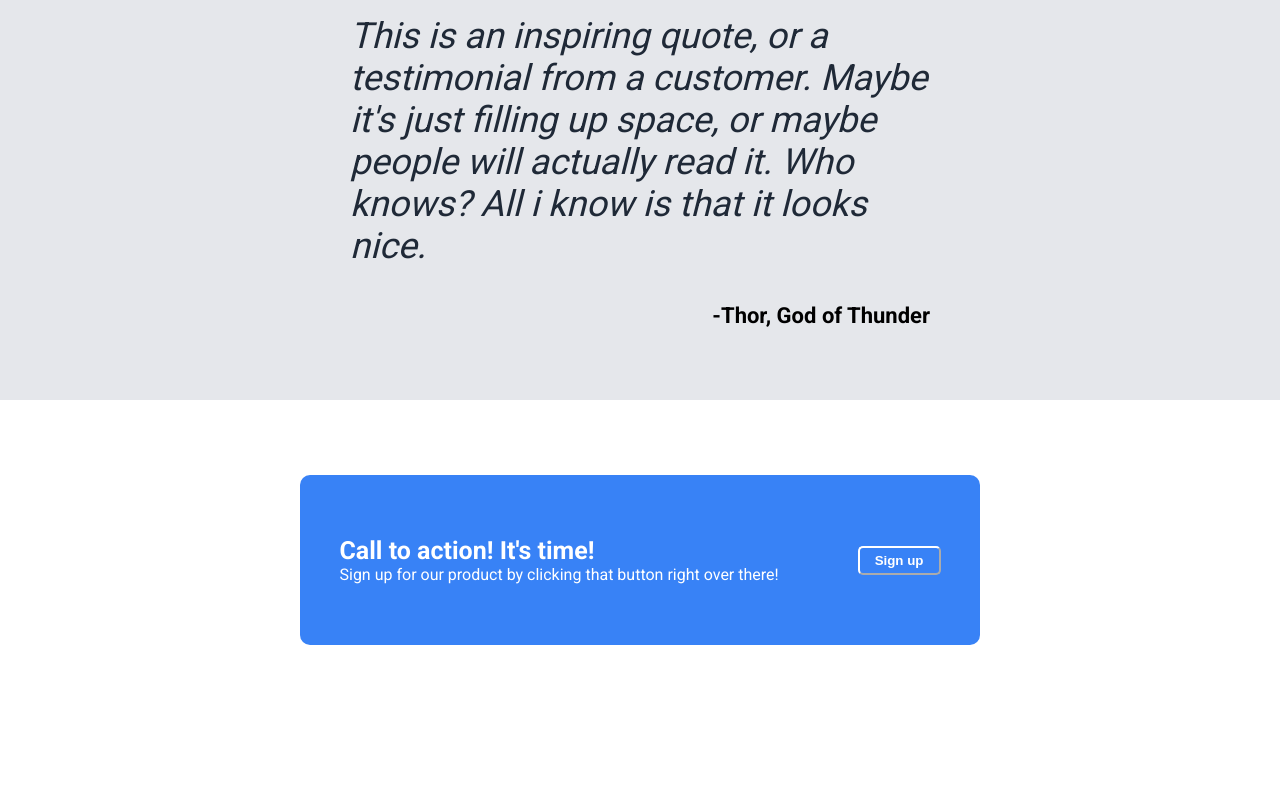
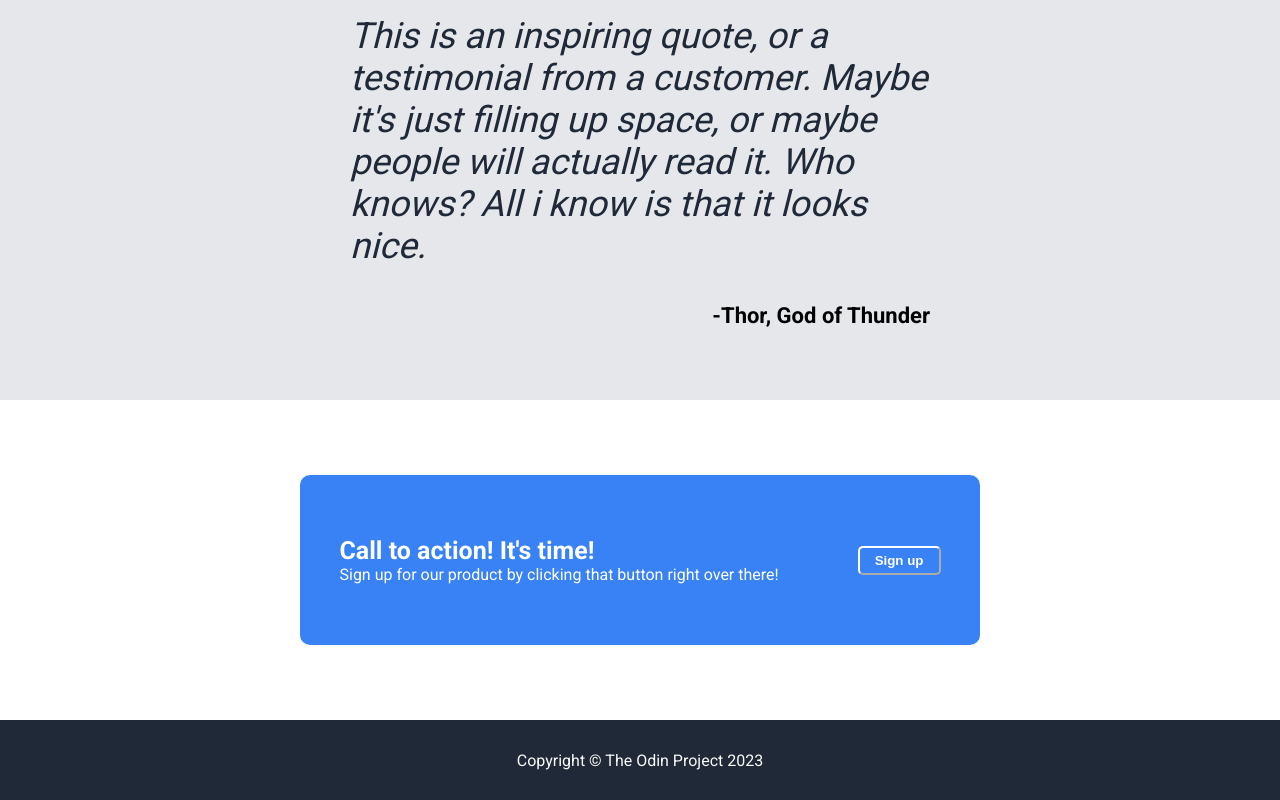
Before and after one commit to arjunsiv/odin-landing-page, a plain HTML site: page index.html in a window 1280 px wide. Shown: the part 1260-2060 px from the top of the page. Before the commit the page ends 1980 px from the top, so only its background shows below. Drawn offline with Linux system fonts and the light colour scheme.

Commit message:
Footer html added

```diff
--- a/index.html
+++ b/index.html
@@ -60,5 +60,8 @@
                 <button>Sign up</button>
             </div>
         </div>
+        <div class="footer">
+            <p>Copyright &copy The Odin Project 2023 </p>
+        </div>
     </body>
 </html>
```
